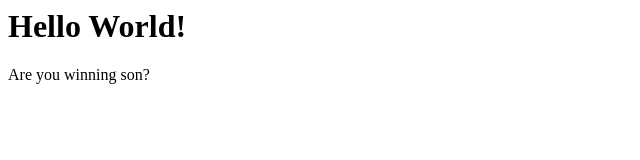
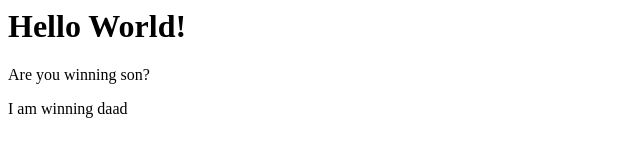
Before and after one commit to Sisax/gitbashtest2, a plain HTML site: page index.html in a window 1280 px wide. Shown: the whole page, without its empty margins (0-640 px from the left). Drawn offline with Linux system fonts and the light colour scheme.

Commit message:
Completed meme

```diff
--- a/index.html
+++ b/index.html
@@ -1,2 +1,3 @@
 <h1>Hello World!</h1>
 <p>Are you winning son?</p>
+<p>I am winning daad</p>
```
